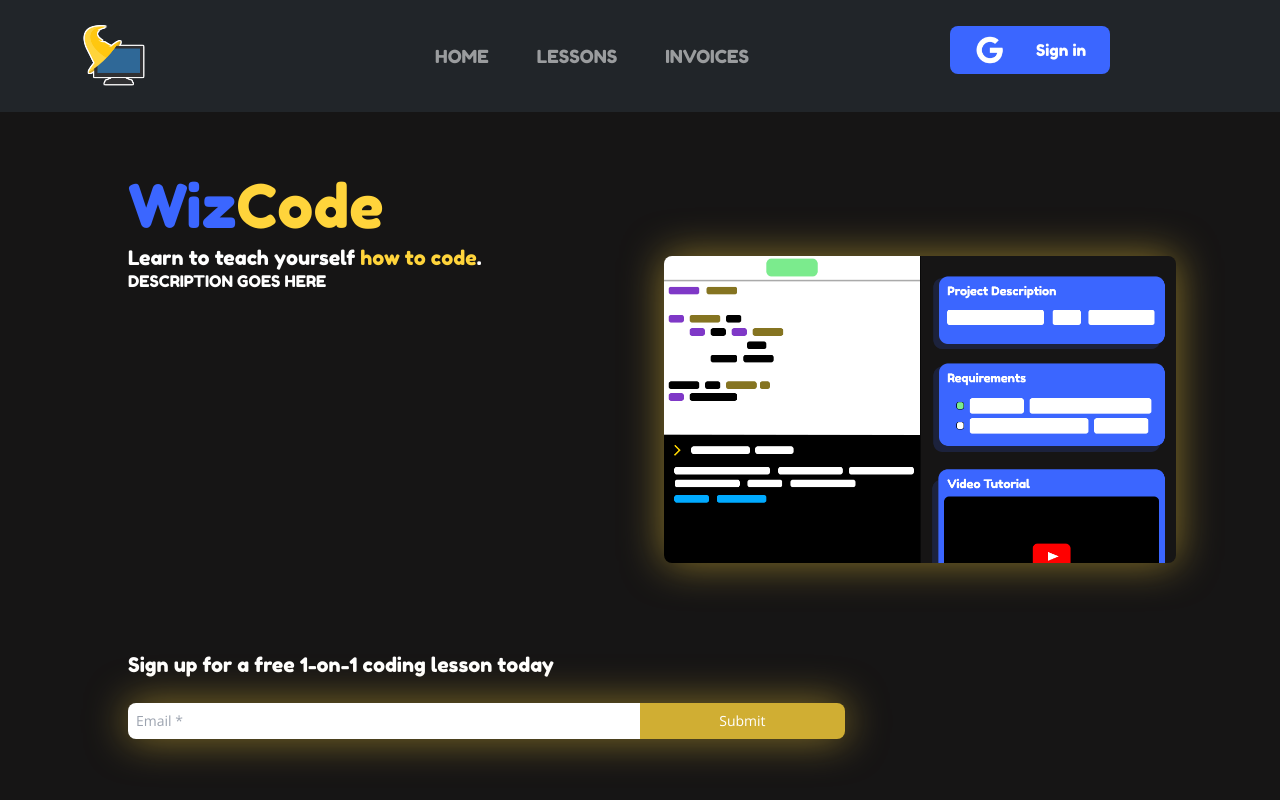
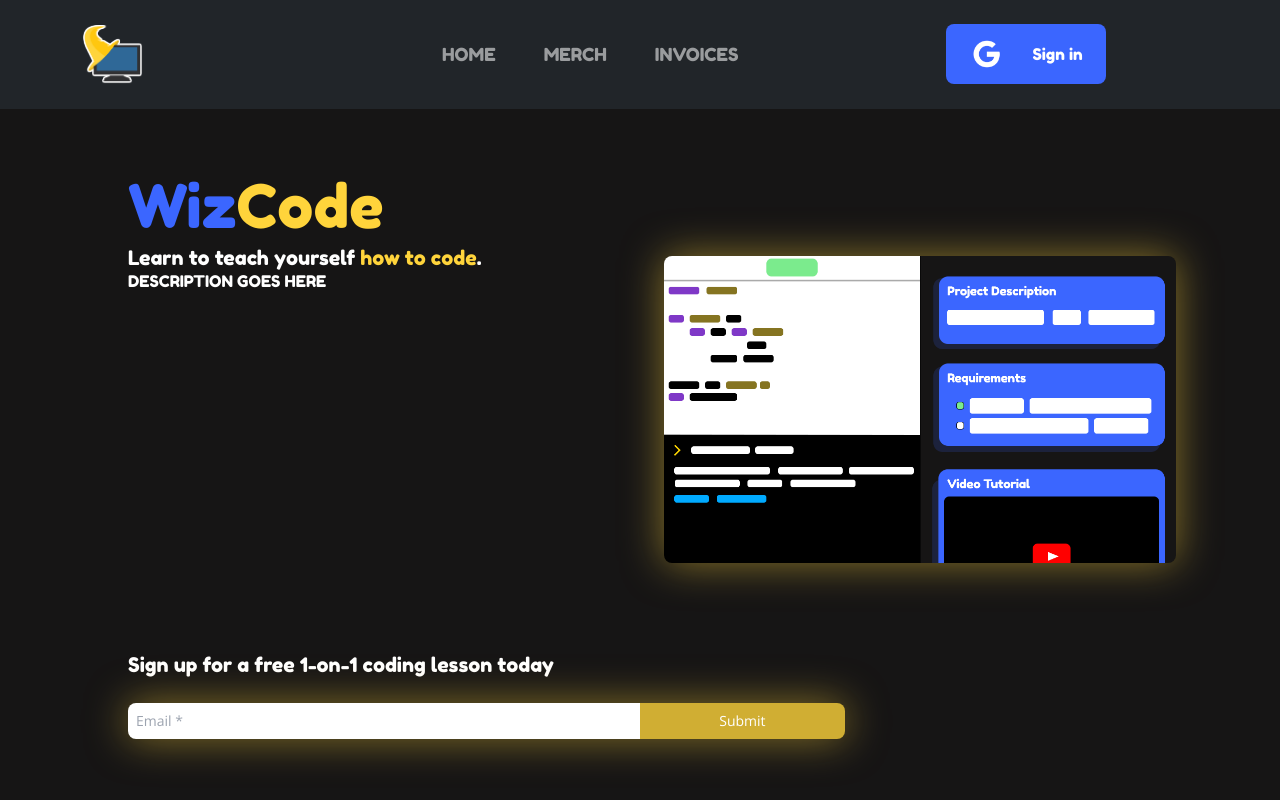
Before and after one commit to wizard-waqas/wizcode, a Next.js app: page / in a window 1280 px wide. Shown: the top 800 px of the page. Built offline with nearby package versions, Linux system fonts and the light colour scheme; no server answers.

Commit message:
added Link tag and removed lessons tab

```diff
--- a/components/NavigationBar.js
+++ b/components/NavigationBar.js
@@ -5,6 +5,7 @@ import {auth, googleAuthProvider} from "../lib/firebase";
 import {UserContext} from "../lib/context";
 import {Navbar, Nav, Container} from "react-bootstrap";
 import NavbarToggle from "react-bootstrap/NavbarToggle";
+import Link from "next/link";
 
 /**
  * Navigation bar shown at top of screen
@@ -18,7 +19,11 @@ export default function NavigationBar() {
             <Navbar className={"w-full p-6"} fixed={"top"} expand={"md"}
                     bg={"dark"} variant={"dark"}>
                 <Container className={"flex justify-around transition-all"}>
+                    <Link href={"/"}>
+                        <a>
                             <img className={"w-16 cursor-pointer drop-shadow-outline"} src="/logo.png" alt="logo"/>
+                        </a>
+                    </Link>
                     <NavbarToggle aria-controls={"responsive-navbar-nav"}/>
                     <Navbar.Collapse className={"w-full"} id={"responsive-nav-nav"}>
                         <Nav className={"w-full justify-around"}>
@@ -28,27 +33,25 @@ export default function NavigationBar() {
                                           href={"/"}>
                                     HOME
                                 </Nav.Link>
+                                {/*<Nav.Link className={"px-4 my-2 transition-all hover:border-b-2 hover:border-b-gold"}*/}
+                                {/*          href={"/lessons/"}>*/}
+                                {/*    LESSONS*/}
+                                {/*</Nav.Link>*/}
                                 <Nav.Link className={"px-4 my-2 transition-all hover:border-b-2 hover:border-b-gold"}
-                                          href={"/lessons/"}>
-                                    LESSONS
+                                          href={"https://www.etsy.com/listing/1114882742/wizcode-t-shirt-coding-unisex-men-and?click_key=b05d86769133b63325820913eca68044149e5746%3A1114882742&click_sum=fbaef5fe&rec_type=ss&ref=landingpage_similar_listing_top-1"}>
+                                    MERCH
                                 </Nav.Link>
-                                {/*<Nav.Link className={"px-4 my-2 transition-all hover:border-b-2 hover:border-b-gold"}*/}
-                                {/*          href={"https://www.etsy.com/listing/1114882742/wizcode-t-shirt-coding-unisex-men-and?click_key=b05d86769133b63325820913eca68044149e5746%3A1114882742&click_sum=fbaef5fe&rec_type=ss&ref=landingpage_similar_listing_top-1"}>*/}
-                                {/*    MERCH*/}
-                                {/*</Nav.Link>*/}
                                 <Nav.Link className={"px-4 my-2 transition-all hover:border-b-2 hover:border-b-gold"}
                                           href={"/invoices/"}>
                                     INVOICES
                                 </Nav.Link>
                             </ul>
 
-                            <a href="#">
                             {user ?
                                 <SignOutButton/>
                                 :
                                 <SignInButton/>
                             }
-                            </a>
                         </Nav>
                     </Navbar.Collapse>
                 </Container>
@@ -85,5 +88,5 @@ const SignOutButton = () => {
         toast.success("Successfully signed out")
     }
 
-    return <button className={"px-4 py-2 bg-blue rounded-lg"} onClick={signOutwithGoogle}>Sign Out</button>
+    return <button className={"px-4 py-2 w-40 bg-blue rounded-lg"} onClick={signOutwithGoogle}>Sign Out</button>
 }
```
Lines whose indentation alone changed are shown as unchanged.
